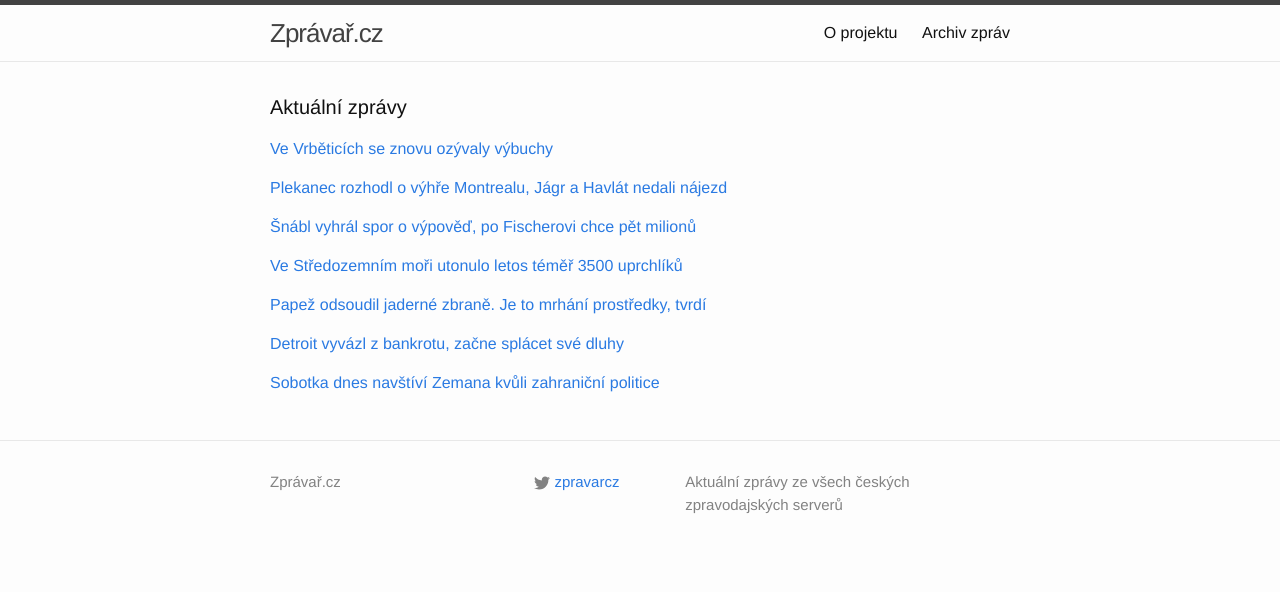
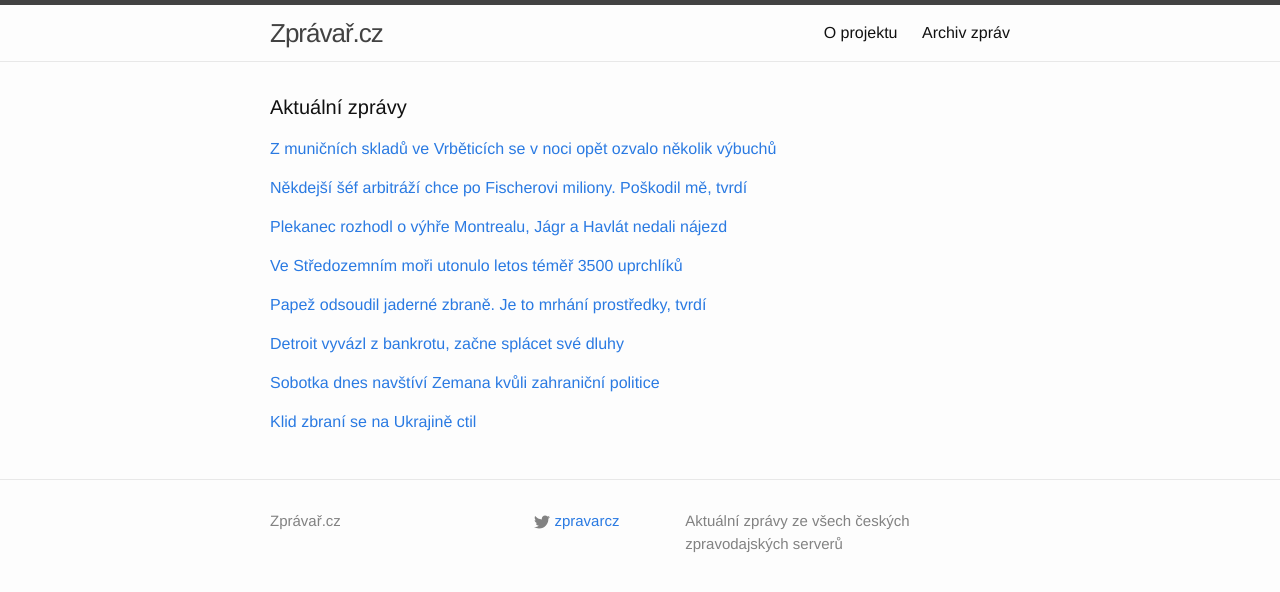
Before and after one commit to adliska/zpravar, a Jekyll site: the page built from index.html, in a window 1280 px wide. Shown: the top 592 px of the page. Built offline with Jekyll 4.4.1, drawn with Linux system fonts in a browser that asks for light colours.

Commit message:
zpravar news update

```diff
--- a/index.html
+++ b/index.html
@@ -5,9 +5,10 @@ layout: default
 <div class="home">
     <h1 class="page-heading">Aktuální zprávy</h1>
 
-<p><a href="javascript:;" onclick="toggle_visibility('zpravy0')">Ve Vrběticích se znovu ozývaly výbuchy</a></p>
+<p><a href="javascript:;" onclick="toggle_visibility('zpravy0')">Z muničních skladů ve Vrběticích se v noci opět ozvalo několik výbuchů</a></p>
 <div id="zpravy0" style="display:none">
 <ul>
+<li><a href=http://www.rozhlas.cz/_zprava/z-municnich-skladu-ve-vrbeticich-se-v-noci-opet-ozvalo-nekolik-vybuchu--1430637>Z muničních skladů ve Vrběticích se v noci opět ozvalo několik výbuchů - www.rozhlas.cz</a></li>
 <li><a href=http://echo24.cz/a/irbQJ>Ve Vrběticích se znovu ozývaly výbuchy - echo24.cz</a></li>
 <li><a href=http://zlin.idnes.cz/z-municnich-skladu-ve-vrbeticich-se-opet-ozyvaji-vybuchy-pz1-/zlin-zpravy.aspx?c=A141210_074301_zlin-zpravy_jpl>Z muničních skladů ve Vrběticích se opět ozvaly výbuchy - zlin.idnes.cz</a></li>
 <li><a href=http://www.novinky.cz/domaci/355912-z-municniho-arealu-ve-vrbeticich-znovu-znely-exploze.html>Z muničního areálu ve Vrběticích znovu zněly exploze - www.novinky.cz</a></li>
@@ -19,8 +20,19 @@ layout: default
 <li><a href=http://www.ceskenoviny.cz/zpravy/zpravy/z-municnich-skladu-ve-vrbeticich-se-v-noci-ozvaly-slabe-vybuchy/1157100>Z muničních skladů ve Vrběticích se v noci ozvaly slabé výbuchy - www.ceskenoviny.cz</a></li>
 <li><a href=http://www.denik.cz/z_domova/z-municnich-skladu-ve-vrbeticich-se-v-noci-ozvaly-slabe-vybuchy-20141210.html>Z muničních skladů ve Vrběticích se v noci ozvaly slabé výbuchy - www.denik.cz</a></li>
 </ul>
-</div><p><a href="javascript:;" onclick="toggle_visibility('zpravy1')">Plekanec rozhodl o výhře Montrealu, Jágr a Havlát nedali nájezd</a></p>
+</div><p><a href="javascript:;" onclick="toggle_visibility('zpravy1')">Někdejší šéf arbitráží chce po Fischerovi miliony. Poškodil mě, tvrdí</a></p>
 <div id="zpravy1" style="display:none">
+<ul>
+<li><a href=http://zpravy.idnes.cz/fischer-odvolani-snabl-0b8-/domaci.aspx?c=A141210_073224_domaci_jpl>Někdejší šéf arbitráží chce po Fischerovi miliony. Poškodil mě, tvrdí - zpravy.idnes.cz</a></li>
+<li><a href=http://zpravy.e15.cz/domaci/udalosti/snabl-vyhral-spor-o-vypoved-po-fischerovi-chce-pet-milionu-1144567>Šnábl vyhrál spor o výpověď, po Fischerovi chce pět milionů - zpravy.e15.cz</a></li>
+<li><a href=http://www.lidovky.cz/kalouskuv-dobrman-jde-po-fischerovi-chce-milionove-odskodne-plx-/zpravy-domov.aspx?c=A141210_071435_ln_domov_jzl>„Kalouskův dobrman“ jde po Fischerovi, chce milionové odškodné  - www.lidovky.cz</a></li>
+<li><a href=http://www.tyden.cz/rubriky/domaci/politika/fischer-ma-problem-vyhozeny-sef-po-nem-chce-pet-milionu_326783.html>Fischer má problém. Vyhozený šéf po něm chce pět milionů - www.tyden.cz</a></li>
+<li><a href=http://www.ceskatelevize.cz/ct24/domaci/294995-fischerova-vypoved-snablovi-byla-neplatna-ten-zada-nahradu-skody/>Fischerova výpověď Šnáblovi byla neplatná, ten žádá náhradu škody - www.ceskatelevize.cz</a></li>
+<li><a href=http://zpravy.aktualne.cz/domaci/fischerova-vypoved-snablovi-byla-neplatna-rozhodl-soud/r~0ecf6418802611e49e4b0025900fea04/>Fischerova výpověď Šnáblovi byla neplatná, rozhodl soud - zpravy.aktualne.cz</a></li>
+<li><a href=http://www.ceskenoviny.cz/zpravy/zpravy/fischerova-vypoved-snablovi-byla-neplatna-rozhodl-soud/1157073>Fischerova výpověď Šnáblovi byla neplatná, rozhodl soud - www.ceskenoviny.cz</a></li>
+</ul>
+</div><p><a href="javascript:;" onclick="toggle_visibility('zpravy2')">Plekanec rozhodl o výhře Montrealu, Jágr a Havlát nedali nájezd</a></p>
+<div id="zpravy2" style="display:none">
 <ul>
 <li><a href=http://www.tyden.cz/rubriky/sport/hokej/nhl/plekanec-rozhodl-o-vyhre-montrealu-jagr-a-havlat-nedali-najezd_326790.html>Plekanec rozhodl o výhře Montrealu, Jágr a Havlát nedali nájezd - www.tyden.cz</a></li>
 <li><a href=http://www.denik.cz/hokej/plekanec-rozhodl-o-vyhre-montrealu-frolik-si-pripsal-dva-body-20141210.html>Plekanec rozhodl o výhře Montrealu, Frolík si připsal dva body - www.denik.cz</a></li>
@@ -28,16 +40,6 @@ layout: default
 <li><a href=http://www.rozhlas.cz/_zprava/plekanec-v-nhl-rozhodl-o-vyhre-montrealu-frolik-si-pripsal-2-body--1430633>Plekanec v NHL rozhodl o výhře Montrealu, Frolík si připsal 2 body - www.rozhlas.cz</a></li>
 <li><a href=http://www.sportovninoviny.cz/zpravy/plekanec-rozhodl-o-vyhre-montrealu-frolik-si-pripsal-dva-body/1157087>Plekanec rozhodl o výhře Montrealu, Frolík si připsal dva body - www.sportovninoviny.cz</a></li>
 <li><a href=http://sport.aktualne.cz/plekanec-vstrelil-vitezny-gol-jagr-s-havlatem-nedali-najezd/r~182ca662802e11e4b0c4002590604f2e/>Plekanec vstřelil vítězný gól, Jágr s Havlátem nedali nájezd - sport.aktualne.cz</a></li>
-</ul>
-</div><p><a href="javascript:;" onclick="toggle_visibility('zpravy2')">Šnábl vyhrál spor o výpověď, po Fischerovi chce pět milionů</a></p>
-<div id="zpravy2" style="display:none">
-<ul>
-<li><a href=http://zpravy.e15.cz/domaci/udalosti/snabl-vyhral-spor-o-vypoved-po-fischerovi-chce-pet-milionu-1144567>Šnábl vyhrál spor o výpověď, po Fischerovi chce pět milionů - zpravy.e15.cz</a></li>
-<li><a href=http://www.lidovky.cz/kalouskuv-dobrman-jde-po-fischerovi-chce-milionove-odskodne-plx-/zpravy-domov.aspx?c=A141210_071435_ln_domov_jzl>„Kalouskův dobrman“ jde po Fischerovi, chce milionové odškodné  - www.lidovky.cz</a></li>
-<li><a href=http://www.tyden.cz/rubriky/domaci/politika/fischer-ma-problem-vyhozeny-sef-po-nem-chce-pet-milionu_326783.html>Fischer má problém. Vyhozený šéf po něm chce pět milionů - www.tyden.cz</a></li>
-<li><a href=http://www.ceskatelevize.cz/ct24/domaci/294995-fischerova-vypoved-snablovi-byla-neplatna-ten-zada-nahradu-skody/>Fischerova výpověď Šnáblovi byla neplatná, ten žádá náhradu škody - www.ceskatelevize.cz</a></li>
-<li><a href=http://zpravy.aktualne.cz/domaci/fischerova-vypoved-snablovi-byla-neplatna-rozhodl-soud/r~0ecf6418802611e49e4b0025900fea04/>Fischerova výpověď Šnáblovi byla neplatná, rozhodl soud - zpravy.aktualne.cz</a></li>
-<li><a href=http://www.ceskenoviny.cz/zpravy/zpravy/fischerova-vypoved-snablovi-byla-neplatna-rozhodl-soud/1157073>Fischerova výpověď Šnáblovi byla neplatná, rozhodl soud - www.ceskenoviny.cz</a></li>
 </ul>
 </div><p><a href="javascript:;" onclick="toggle_visibility('zpravy3')">Ve Středozemním moři utonulo letos téměř 3500 uprchlíků</a></p>
 <div id="zpravy3" style="display:none">
@@ -70,4 +72,11 @@ layout: default
 <li><a href=http://zpravy.aktualne.cz/domaci/jak-mluvit-za-cesko-ve-svete-sobotka-ladi-noty-se-zemanem/r~c929afe07fad11e4b0c4002590604f2e/>Jak mluvit za Česko ve světě? Sobotka ladí noty se Zemanem - zpravy.aktualne.cz</a></li>
 <li><a href=http://www.rozhlas.cz/_zprava/sobotka-jde-na-hrad-se-zemanem-chce-sladit-nazory-na-zahranicni-politiku--1430621>Sobotka jde na Hrad, se Zemanem chce sladit názory na zahraniční politiku - www.rozhlas.cz</a></li>
 </ul>
+</div><p><a href="javascript:;" onclick="toggle_visibility('zpravy7')">Klid zbraní se na Ukrajině ctil </a></p>
+<div id="zpravy7" style="display:none">
+<ul>
+<li><a href=http://www.novinky.cz/zahranicni/evropa/355914-klid-zbrani-se-na-ukrajine-ctil.html>Klid zbraní se na Ukrajině ctil  - www.novinky.cz</a></li>
+<li><a href=http://www.tyden.cz/rubriky/zahranici/rusko-a-okoli/primeri-v-donbasu-pry-sedmnact-utoku-za-24-hodin_326792.html>Příměří v Donbasu: prý sedmnáct útoků za 24 hodin - www.tyden.cz</a></li>
+<li><a href=http://zpravy.aktualne.cz/zahranici/zive-streda-10-prosince-ukrajina-rusko-separatiste/r~c8646bf27bcc11e48ee3002590604f2e/>Živě: Útoky vzbouřenců se soustředí na Doněck, tvrdí Kyjev - zpravy.aktualne.cz</a></li>
+</ul>
 </div></div>
```
